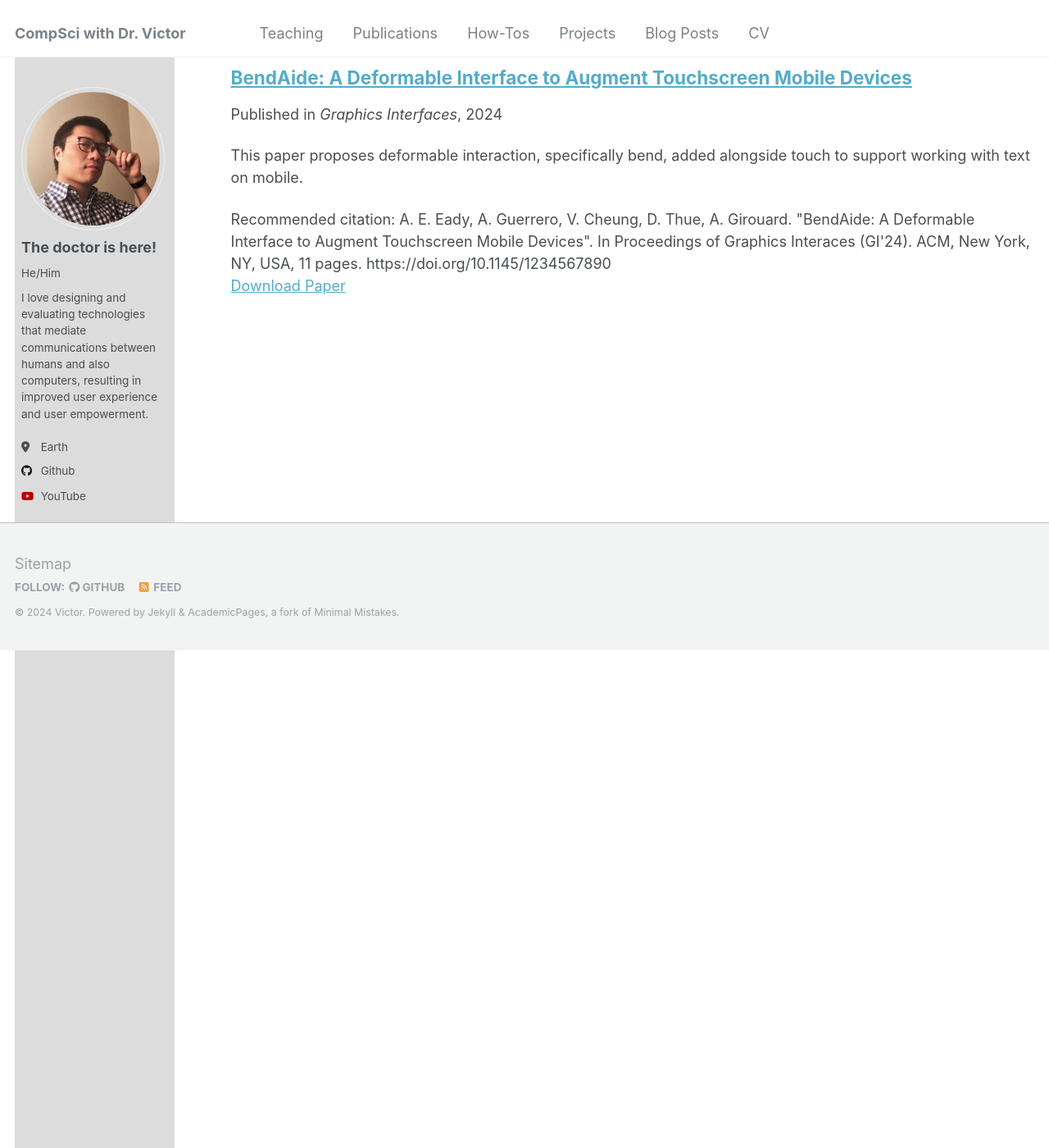
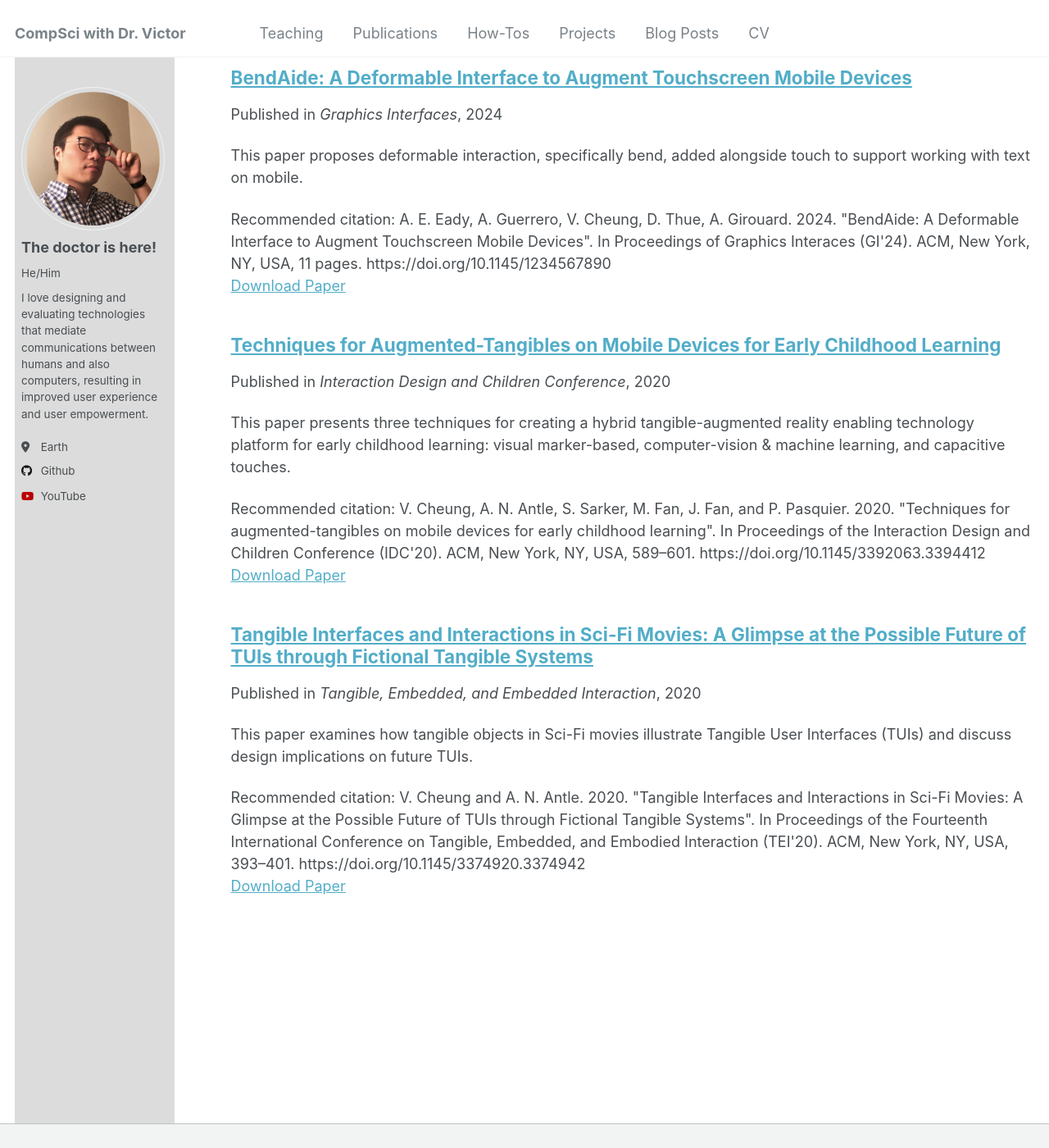
Before and after one commit to CompSciwithDrVictor/compsciwithdrvictor, a Jekyll site: the page built from _pages/publications.html, in a window 1280 px wide and 1400 px high, scrolled down 674 px. Shown: the whole window at 82% size. Built offline with Jekyll 4.4.1, drawn with Linux system fonts in a browser that asks for light colours.

Commit message:
Added a few more publications
plus adding some padding for mobile views

```diff
--- /dev/null
+++ b/_publications/2020-05-28-TUIinSciFi.md
@@ -0,0 +1,29 @@
+---
+title: "Tangible Interfaces and Interactions in Sci-Fi Movies: A Glimpse at the Possible Future of TUIs through Fictional Tangible Systems"
+collection: publications
+category: conferences
+permalink: /publication/2020-02-09-TUIinSciFi
+excerpt: 'This paper examines how tangible objects in Sci-Fi movies illustrate Tangible User Interfaces (TUIs) and discuss design implications on future TUIs.'
+date: 2020-02-09
+venue: 'Tangible, Embedded, and Embedded Interaction'
+paperurl: '../files/publications/2020/Tangible_Interfaces_and_Interactions-TEI2020.pdf'
+citation: 'V. Cheung and A. N. Antle. 2020. "Tangible Interfaces and Interactions in Sci-Fi Movies: A Glimpse at the Possible Future of TUIs through Fictional Tangible Systems". In Proceedings of the Fourteenth International Conference on Tangible, Embedded, and Embodied Interaction (TEI''20). ACM, New York, NY, USA, 393–401. https://doi.org/10.1145/3374920.3374942'
+---
+
+Abstract
+------
+Science-Fiction (Sci-Fi) movies have long been a frontier in showcasing futuristic computer interfaces and their associated interactions. Unconstrained by technological limitations, they are free to depict the most imaginative systems, including augmenting objects attributes that are not yet possible in reality. We present a case study on Sci-Fi movies where tangible objects are part of these systems, and examine how they illustrate Tangible User Interfaces (TUIs) concepts. We provide three examples of tangible systems and one that deviates considerably (holographic system), and analyze them using a well-established interaction model (MCRpd). We found that TUIs in movies exhibit various levels of the model's characteristics and demonstrate an inclusive and diverse context through combining interaction modalities and catering to audience needs. We argue that these aspects provide valuable lessons and implications in designing future TUIs and hope to broaden the design space by initiating discussions on the fascinating worlds in Sci-Fi movies.
+
+**Winner of People's Choice Best Talk Award**
+
+Reflection
+------
+This is one of my favourite projects. It's started with me watching a bunch of Sci-Fi movies (e.g., Minority Report, Iron Man) and wondered if we would get to try the tech out in real-life someday. In fact, a lot of the research projects and commercial products were inspired by Sci-Fi movies (and turns out sometimes the other way around, just adding more fancy visuals).
+
+At that time I started growing more interest in Tangible User Interfaces (TUIs), so I specically went back and watch some of those that had that. And I picked 1) Minority Report (2003), 2) The Island (2005), and 3) Black Panther (2018). I also picked Iron Man (2008) that deviated from the use of TUIs (plus it was super popular).
+
+To ground my investigation, I used the MCRpd interaction model proposed by Ishii & Ullmer [^1] and analyzed each system in those movies with the four MCRpd characteristics. With that I was able to detail those that were low or absent, and compared each system with a similar system from the TUI literature.
+
+The whole process was so much fun (who knew you could watch movies for research!). And I was able to pivot this idea to one of the courses I taught (students seemed to enjoy it). I'm also very thankful for my supervisor, Dr. Alissa Antle, who allowed me to pursue this crazy idea (I tend to think she was quite happy about it too, espcially it brought us the Peop's Choice Best Talk Award :) ).
+
+[^1]: H. Ishii and B. Ullmer. 1997. "Tangible bits: towards seamless interfaces between people, bits and atoms". In Proceedings of the ACM SIGCHI Conference on Human factors in computing systems (CHI''97). ACM, New York, NY, USA, 234–241. https://doi.org/10.1145/258549.258715
--- /dev/null
+++ b/_publications/2020-05-28-augmentedTangibles.md
@@ -0,0 +1,23 @@
+---
+title: "Techniques for Augmented-Tangibles on Mobile Devices for Early Childhood Learning"
+collection: publications
+category: conferences
+permalink: /publication/2020-06-21-augmentedTangibles
+excerpt: 'This paper presents three techniques for creating a hybrid tangible-augmented reality enabling technology platform for early childhood learning: visual marker-based, computer-vision & machine learning, and capacitive touches.'
+date: 2020-06-21
+venue: 'Interaction Design and Children Conference'
+paperurl: '../files/publications/2020/Techniques_for_Augmented-Tangibles-IDC2020.pdf'
+citation: 'V. Cheung, A. N. Antle, S. Sarker, M. Fan, J. Fan, and P. Pasquier. 2020. "Techniques for augmented-tangibles on mobile devices for early childhood learning". In Proceedings of the Interaction Design and Children Conference (IDC''20). ACM, New York, NY, USA, 589–601. https://doi.org/10.1145/3392063.3394412'
+---
+
+Abstract
+------
+Integrating physical learning materials with mobile device applications may have benefits for early childhood learning. We present three techniques for creating a hybrid tangible-augmented reality (T-AR) enabling technology platform. This platform enables researchers to develop applications that use readily available physical learning materials, such as letters, numbers, symbols or shapes. The techniques are visual marker-based; computer-vision and machine-learning; and capacitive touches. We describe details of implementation and demonstrate these techniques through a use case of a reading tablet app that uses wooden/plastic letters for input and augmented output. Our comparative analysis revealed that the machine-learning technique most flexibly sensed different physical letter sets but had variable accuracy impacted by lighting and tracking lag at this time. Lastly, we demonstrate how this enabling technology can be generalized to a variety of early learning apps through a second use case with physical numbers.
+
+Reflection
+------
+This project is a product of numerous discussions and explorations on different technologies that target on an often overlooked but important application area: early childhood learning. Nowadays almost every kid has used a tablet. But the question is can we incorporate tangibles that are known to help children to understand the world via interactions with physical objects?
+
+Our goal was to find ways that work with real-work constraints such as ease of development, cost-effectiveness, scalability and broad availability. We wanted adopters to be able to customize the applications and acquire the physical objects fast and cheaply. Amongst the three techniques we compared, we found that using computer-vision and machine-learning to recognize tangible objects through a training process, which allowed applications to augment them (e.g., overlay letters on top of the objects that shape like those letters), had most potential.
+
+It's a neat project with a meaningful application. However, we didn't have the expertise to fully implement what we envisioned. Hopefully someone will take it up and make it into something (at the conference we heard some companies were working towards that direction, so it's promising).
--- a/_publications/2024-05-28-bendaide.md
+++ b/_publications/2024-05-28-bendaide.md
@@ -7,7 +7,7 @@ excerpt: 'This paper proposes deformable interaction, specifically bend, added a
 date: 2024-05-28
 venue: 'Graphics Interfaces'
 paperurl: '../files/publications/2024/BendAide_A_Deformable_Interface-GI2024.pdf'
-citation: 'A. E. Eady, A. Guerrero, V. Cheung, D. Thue, A. Girouard. "BendAide: A Deformable Interface to Augment Touchscreen Mobile Devices". In Proceedings of Graphics Interaces (GI''24). ACM, New York, NY, USA, 11 pages. https://doi.org/10.1145/1234567890'
+citation: 'A. E. Eady, A. Guerrero, V. Cheung, D. Thue, A. Girouard. 2024. "BendAide: A Deformable Interface to Augment Touchscreen Mobile Devices". In Proceedings of Graphics Interaces (GI''24). ACM, New York, NY, USA, 11 pages. https://doi.org/10.1145/1234567890'
 ---
 
 Abstract
--- a/_sass/_sidebar.scss
+++ b/_sass/_sidebar.scss
@@ -8,6 +8,7 @@
 
 .sidebar {
   background-color: gainsboro;
+  padding: 8px; //used when the screen is narrow and sidebar becomes on top (mobile view)
 
   -webkit-transform: translate3d(0, 0 , 0);
           transform: translate3d(0, 0 , 0);
```
